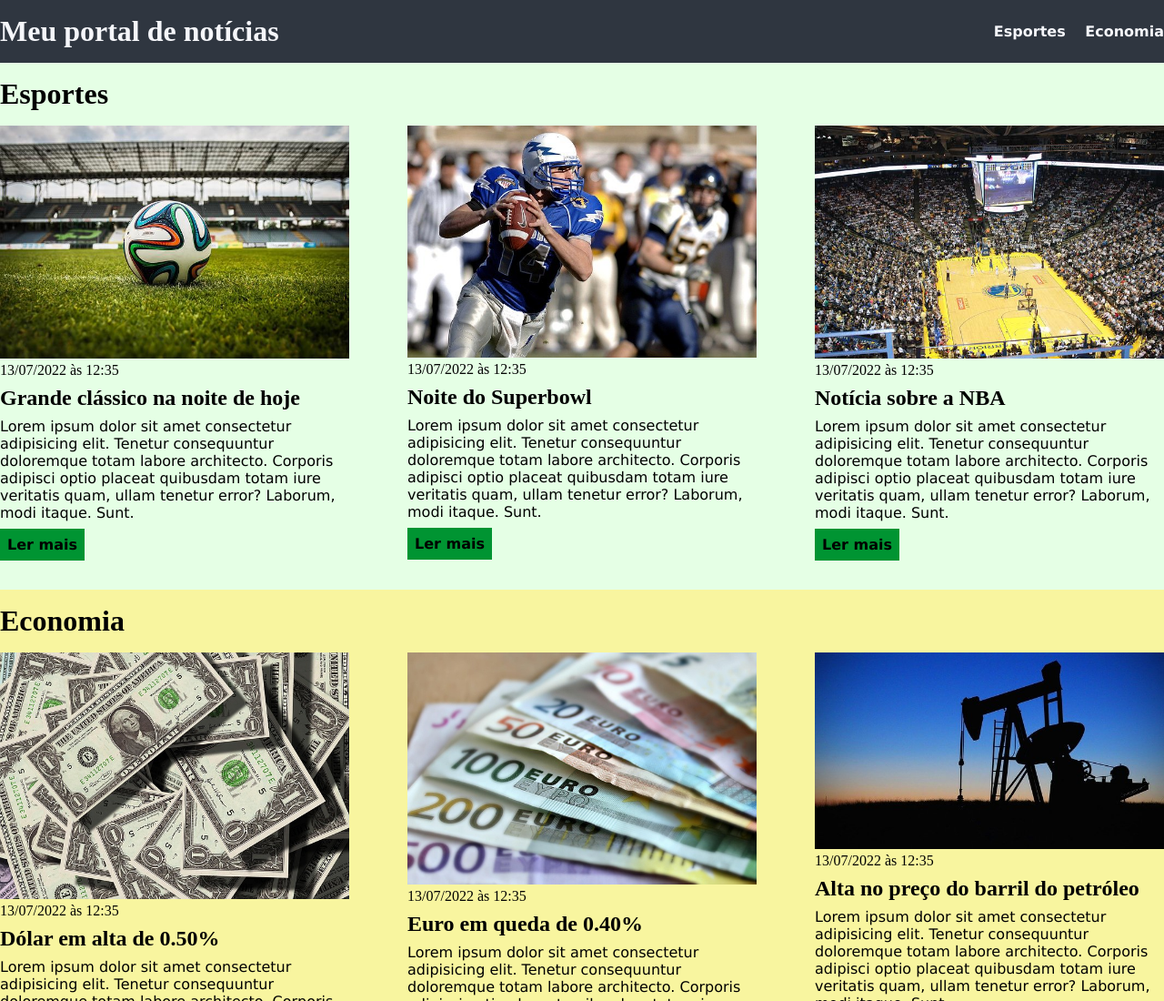
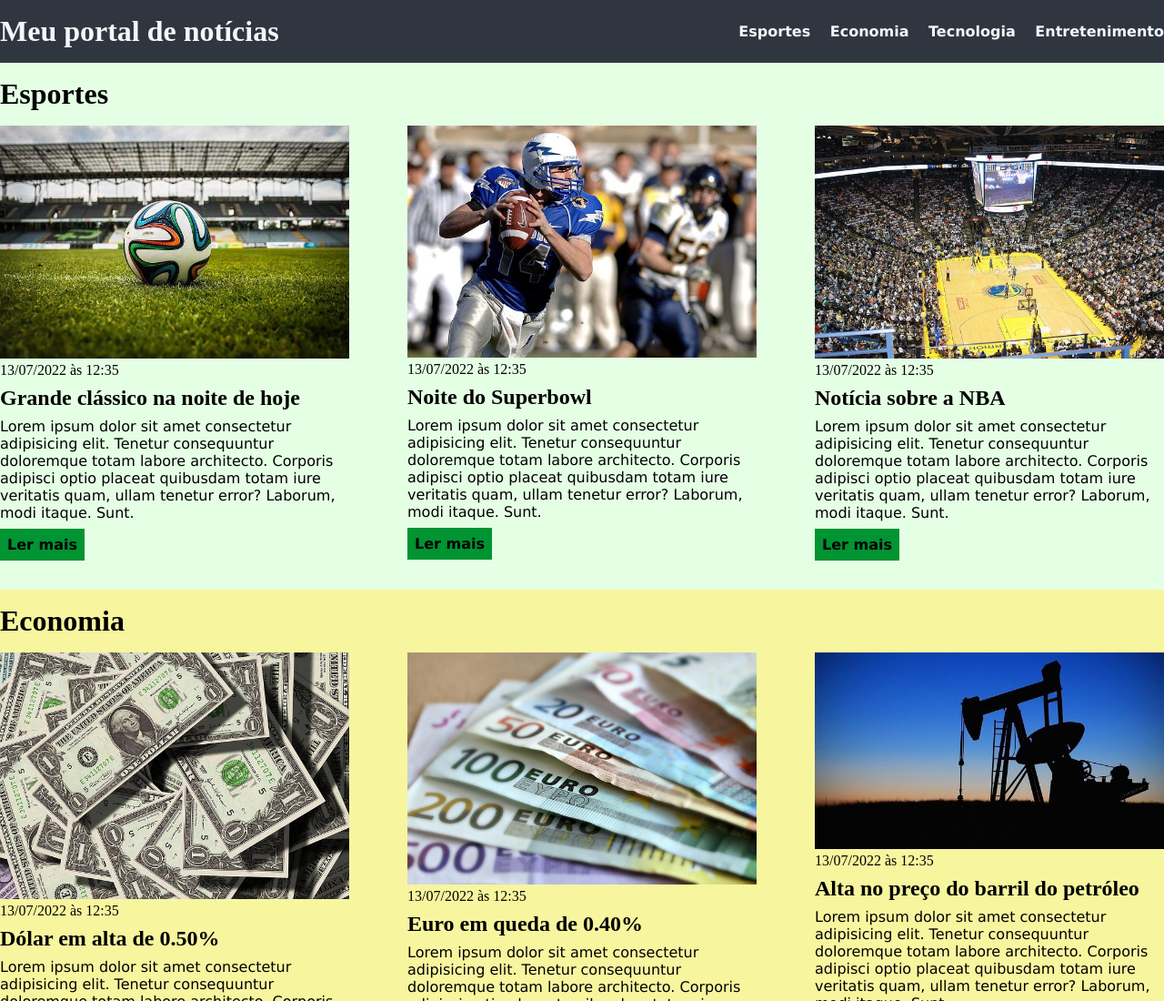
Before and after one commit to AndrewRochadev/curso_ebac_frontend, a plain HTML site: page HTML/portaldenoticias.html in a window 1280 px wide. Shown: the top 1100 px of the page at 91% size. Drawn offline with Linux system fonts and the light colour scheme.

Commit message:
initial commit

```diff
--- a/HTML/portaldenoticias.html
+++ b/HTML/portaldenoticias.html
@@ -18,6 +18,12 @@
                 </li>
                 <li>
                     <a href="#economy" title="Ir para a seção de notícias">Economia</a>
+                </li>
+                <li>
+                    <a href="#Tecnologia" title="Ir para a seção de notícias">Tecnologia</a>
+                </li>
+                <li>
+                    <a href="#Entretenimento" title="Ir para a seção de notícias">Entretenimento</a>
                 </li>
             </ul>
         </nav>
```
